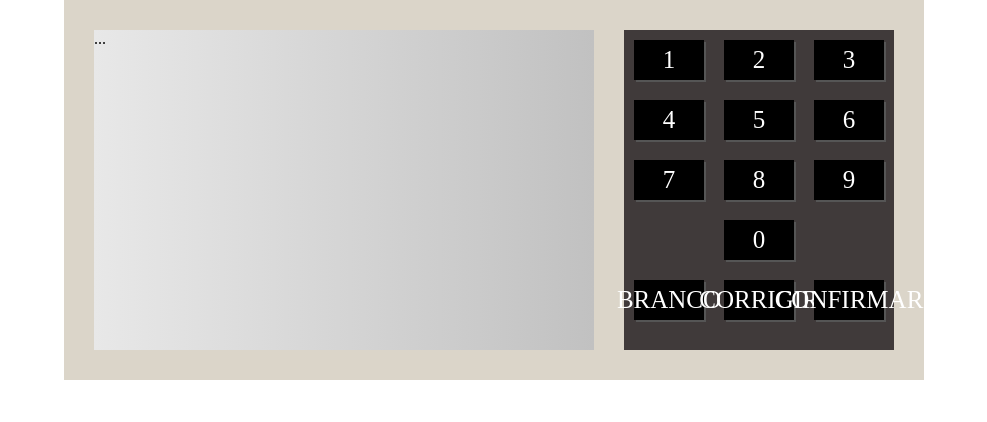
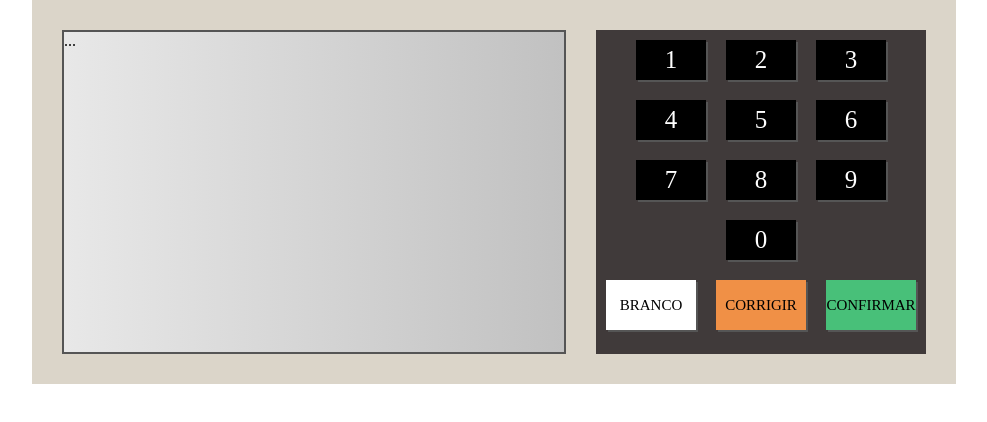
Before and after one commit to deivinho007/urna-js, a plain HTML site: page index.html in a window 1280 px wide. Shown: the whole page, without its empty margins (146-1133 px from the left). Drawn offline with Linux system fonts and the light colour scheme.

Commit message:
ajustando tela

```diff
--- a/css/style.css
+++ b/css/style.css
@@ -15,6 +15,7 @@ body{
     width: 500px;
     height: 320px;
     background:linear-gradient(to right,#e8e8e8,#c1c1c1);
+    border: 2px solid #555;
 }
 
 .teclado{
@@ -40,3 +41,27 @@ body{
     cursor: pointer;
     box-shadow: 2px 2px 0px #555;
 }
+
+.botao--branco{
+    background-color: white;
+    color: black;
+    font-size: 15px;
+    width: 90px;
+    height: 50px;
+}
+
+.botao--corrigir{
+    background-color: #f09046;
+    color: black;
+    font-size: 15px;
+    width: 90px;
+    height: 50px;
+}
+
+.botao--confirmar{
+    background-color: #48c079;
+    color: black;
+    font-size: 15px;
+    width: 90px;
+    height: 50px;
+}
--- a/index.html
+++ b/index.html
@@ -31,9 +31,9 @@
             <div class="teclado--botao">0</div>
         </div>
         <div class="teclado--linha">
-            <div class="teclado--botao teclado--botao--branco">BRANCO</div>
-            <div class="teclado--botao teclado--botao--corrigir">CORRIGIR</div>
-            <div class="teclado--botao teclado--botao--confirmar">CONFIRMAR</div>
+            <div class="teclado--botao teclado botao--branco">BRANCO</div>
+            <div class="teclado--botao teclado botao--corrigir">CORRIGIR</div>
+            <div class="teclado--botao teclado botao--confirmar">CONFIRMAR</div>
         </div>
         </div>
     </div>
```
